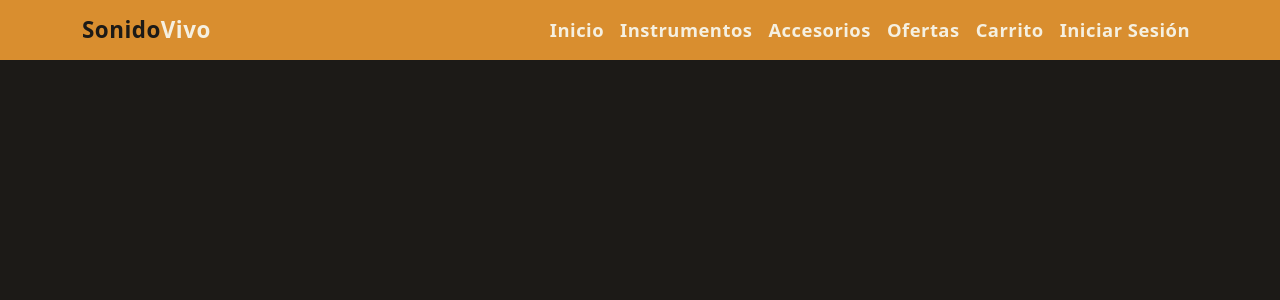
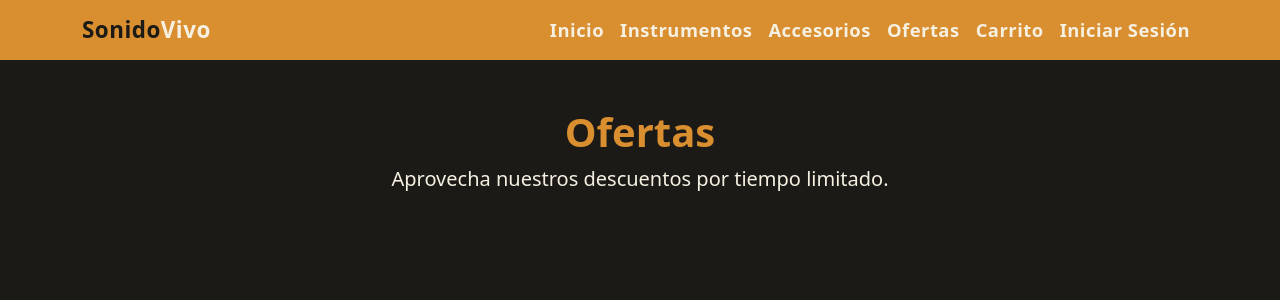
Before and after one commit to Reikan2119/React-SonidoVivo, a React (Vite) app: page /ofertas in a window 1280 px wide. Shown: the top 300 px of the page. Built offline with nearby package versions, Linux system fonts and the light colour scheme.

Commit message:
Agregar pagina de ofertas y ruta

```diff
--- a/src/App.tsx
+++ b/src/App.tsx
@@ -2,6 +2,7 @@ import { Routes, Route } from "react-router-dom";
 import PaginaInicio from "./componentes/paginas/paginaInicio";
 import Intrumentos from "./componentes/paginas/paginaInstrumentos";
 import Accesorios from "./componentes/paginas/paginaAccesorios";
+import Ofertas from "./componentes/paginas/paginaOfertas";
 import Navbar from "./componentes/organismos/Navbar";
 
 function App() {
@@ -26,6 +27,11 @@ function App() {
           element={<Accesorios/>}
           />
 
+          <Route
+          path="/ofertas"
+          element={<Ofertas/>}
+          />
+
       </Routes>
     </div>
   )
--- /dev/null
+++ b/src/componentes/paginas/paginaOfertas.tsx
@@ -0,0 +1,18 @@
+import CardOferta from "../moleculas/CardOferta";
+
+function Ofertas() {
+  return (
+    <div style={{ backgroundColor: "#1c1a17", color: "#f5f0e1" }}>
+      <section className="py-5">
+        <div className="container">
+          <h1 className="text-center fw-bold" style={{ color: "#d98e2f" }}>Ofertas</h1>
+          <p className="text-center lead" style={{ color: "#f5f0e1" }}>
+            Aprovecha nuestros descuentos por tiempo limitado.
+          </p>
+        </div>
+      </section>
+    </div>
+  );
+}
+
+export default Ofertas;
```
